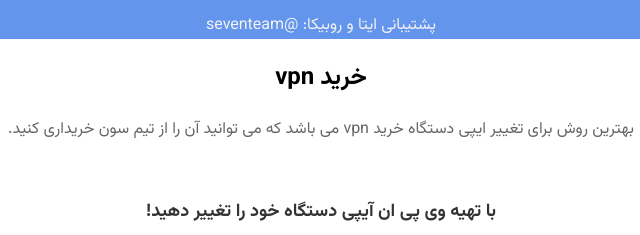
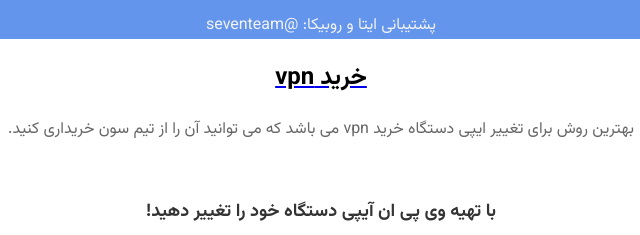
Before and after one commit to v2rayngvpn/vpn, a plain HTML site: page index.html in a window 1280 px wide. Shown: the part 159-394 px from the top of the page, 319-959 px from the left. Drawn offline with Linux system fonts and the light colour scheme.

Commit message:
Update index.html

```diff
--- a/index.html
+++ b/index.html
@@ -54,7 +54,7 @@
     <p style="color: #f2f2f2;">پشتیبانی ایتا و روبیکا: @seventeam</p>
   </div>
 
-  <h1>خرید vpn</h1>
+<a href="https://github.com/v2rayngvpn/vpn" rel="dofollow"><h1>خرید vpn</h1></a>
   <p>بهترین روش برای تغییر ایپی دستگاه خرید vpn می باشد که می توانید آن را از تیم سون خریداری کنید.</p>
   <br>
   <h2>با تهیه وی پی ان آیپی دستگاه خود را تغییر دهید!</h2>
```
